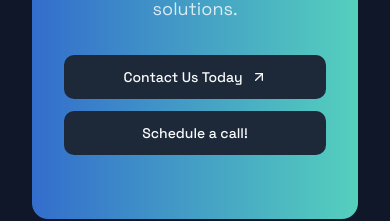
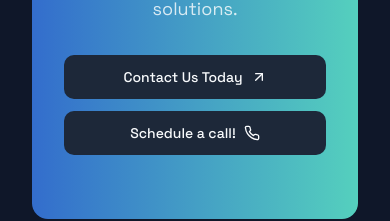
Before and after one commit to kajal-04/freelancerdevs, a Next.js app: page / in a window 390 px wide. Shown: the part 6499-6720 px from the top of the page. Built offline with nearby package versions, Linux system fonts and the light colour scheme.

Commit message:
added phone icon

```diff
--- a/app/page.tsx
+++ b/app/page.tsx
@@ -8,7 +8,7 @@ import { Button } from "@/components/ui/button"
 import GlowCard from "@/components/glow-card"
 import AnimatedGradientText from "@/components/animated-gradient-text"
 import ParallaxSection from "@/components/parallax-section"
-import { ArrowRight, Code, Layout, LineChart, MessageSquare, Zap, ArrowUpRight } from "lucide-react"
+import { ArrowRight, Code, Layout, LineChart, MessageSquare, Zap, ArrowUpRight, Phone } from "lucide-react"
 import AnimatedCounter from "@/components/animated-counter"
 
 export default function HomePage() {
@@ -419,6 +419,7 @@ export default function HomePage() {
                   <Button size="lg" variant="secondary" asChild className="group">
                     <Link href="https://calendly.com/contact-freelancerdevs/30min" target="_blank" className="flex items-center gap-2 w-full sm:w-auto">
                       Schedule a call!
+                      <Phone className="h-4 w-4" />
                     </Link>
                   </Button>
                 </div>
```
